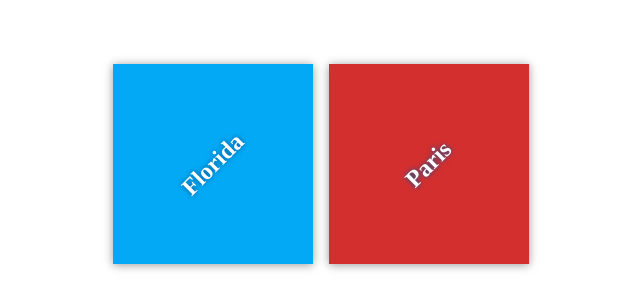
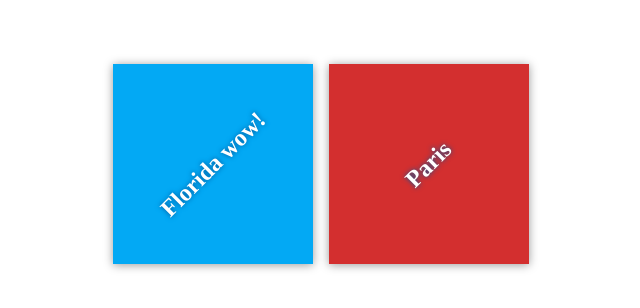
Before and after one commit to Amera-noor/my-repo, a plain HTML site: page index.html in a window 1280 px wide. Shown: the part 236-544 px from the top of the page, without its empty margins (319-959 px from the left). Drawn offline with Linux system fonts and the light colour scheme; files that its build step writes are made by us from their sources.

Commit message:
improve heading

```diff
--- a/index.html
+++ b/index.html
@@ -11,7 +11,7 @@
     <div class="container">
         <div class="destination-container">
             <div class="destination" id="florida">
-                <h2>Florida</h2>
+                <h2>Florida wow!</h2>
             </div>
 
             <div class="destination" id="paris">
```
